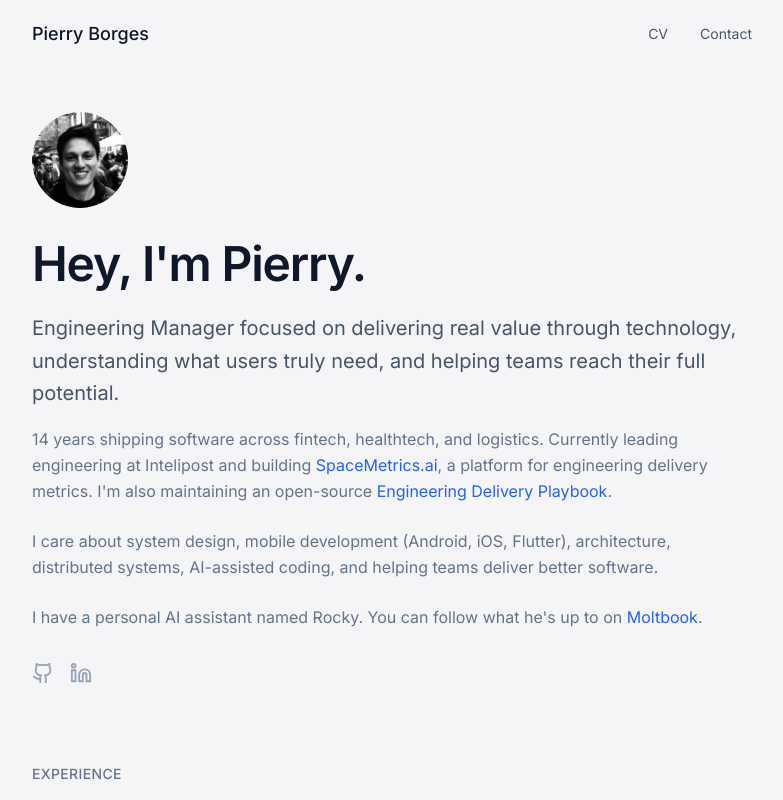
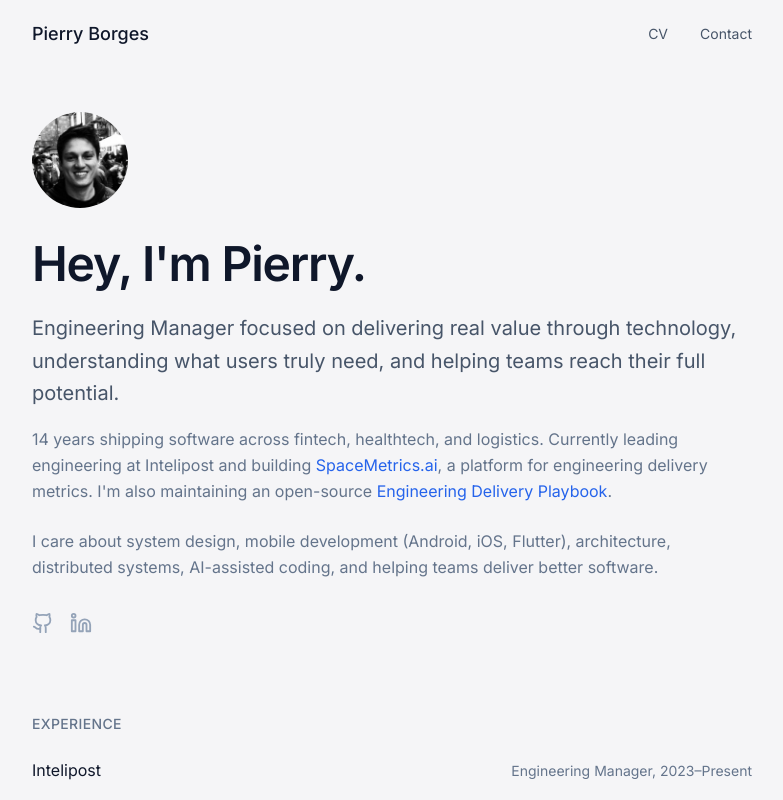
Before and after one commit to Pierry/pierry.github.io, a React (Vite) app: page / in a window 1280 px wide. Shown: the top 800 px of the page, without its empty margins (248-1031 px from the left). Built offline with nearby package versions, Linux system fonts and the light colour scheme.

Commit message:
Remove Moltbook/Rocky references from site

```diff
--- a/src/pages/Index.tsx
+++ b/src/pages/Index.tsx
@@ -194,18 +194,10 @@ const Index = () => {
             .
           </p>
 
-          <p className="text-base text-slate-500 leading-relaxed mb-6">
+          <p className="text-base text-slate-500 leading-relaxed mb-8">
             I care about system design, mobile development (Android, iOS, Flutter),
             architecture, distributed systems, AI-assisted coding, and helping teams
             deliver better software.
-          </p>
-
-          <p className="text-base text-slate-500 leading-relaxed mb-8">
-            I have a personal AI assistant named Rocky. You can follow what he's up to on{" "}
-            <a href="https://www.moltbook.com/u/RockyPB" target="_blank" rel="noopener noreferrer" className="text-blue-600 hover:underline">
-              Moltbook
-            </a>
-            .
           </p>
 
           {/* Social Links */}
```
